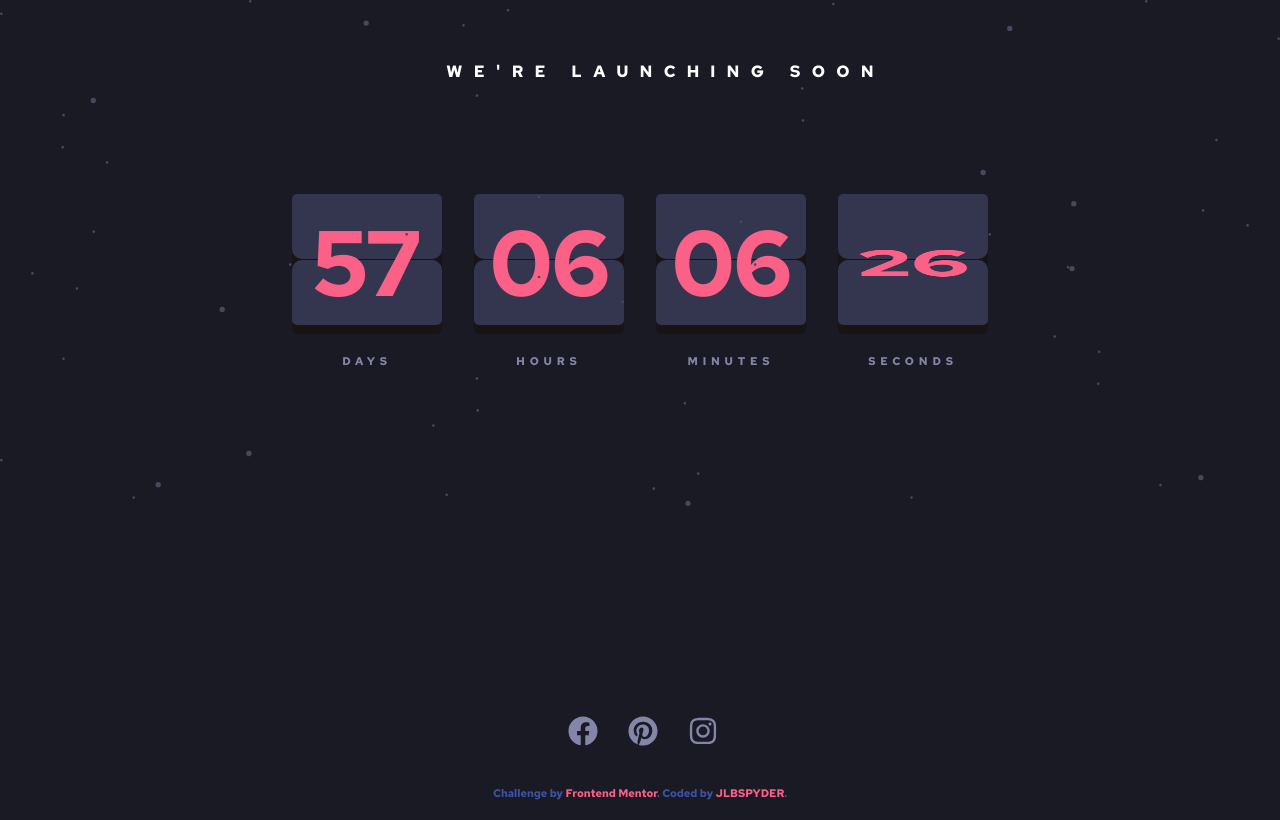
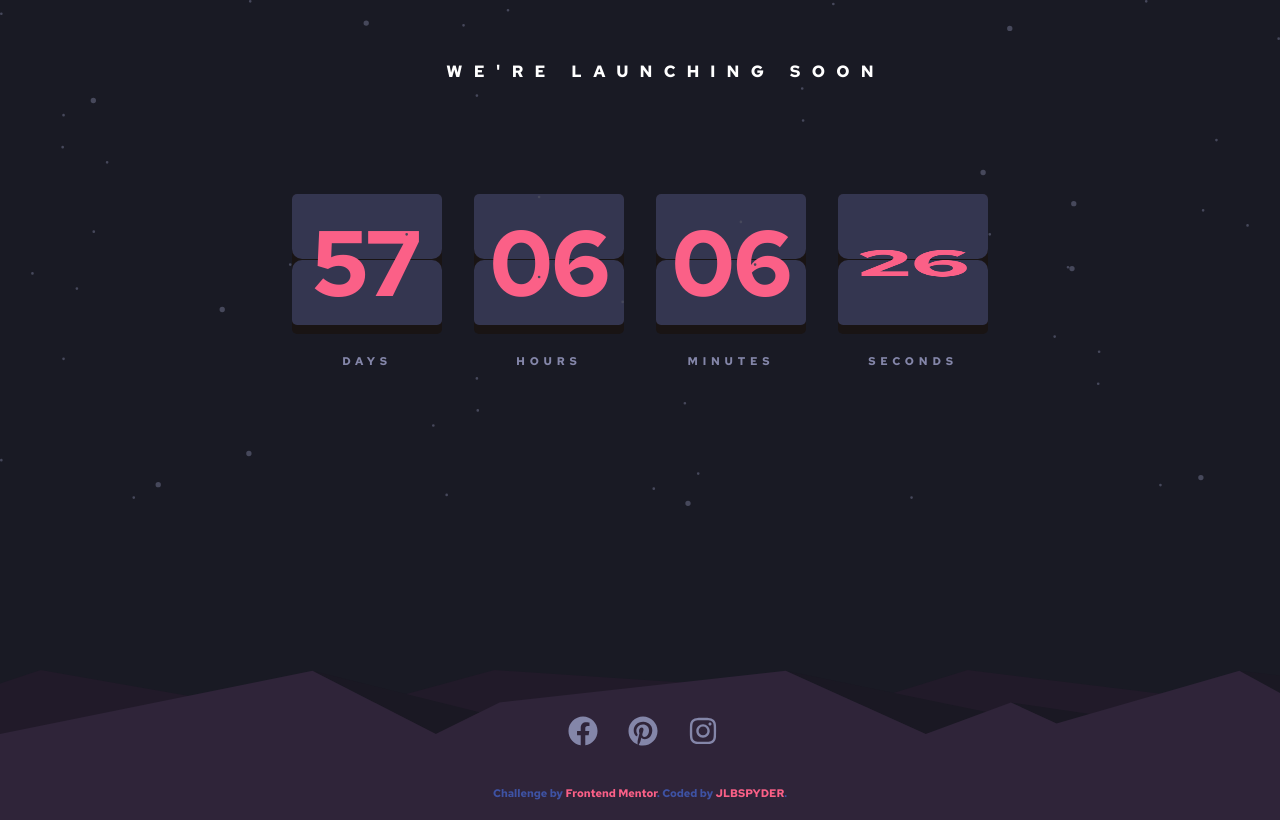
Before and after one commit to Jlbspyder/Contdown-Timer, a React (Vite) app: page / in a window 1280 px wide. Built offline with nearby package versions, Linux system fonts and the light colour scheme.

Commit message:
Update index.css

```diff
--- a/src/index.css
+++ b/src/index.css
@@ -56,7 +56,7 @@ h5 {
   position: absolute;
   width: 100%;
   height: 150px;
-  bottom: 100vh;
+  bottom: -20px;
 }
 
 .time {
```
